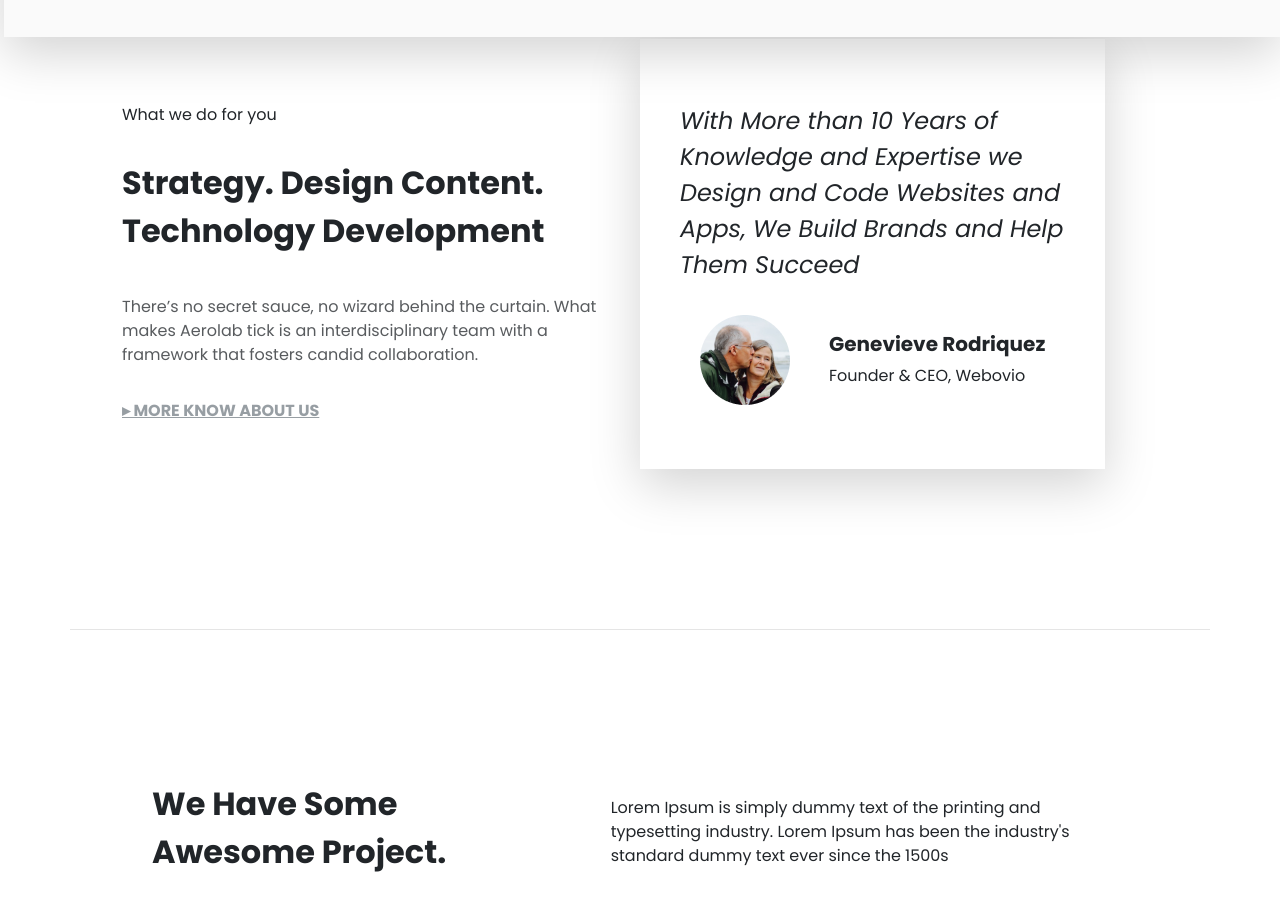
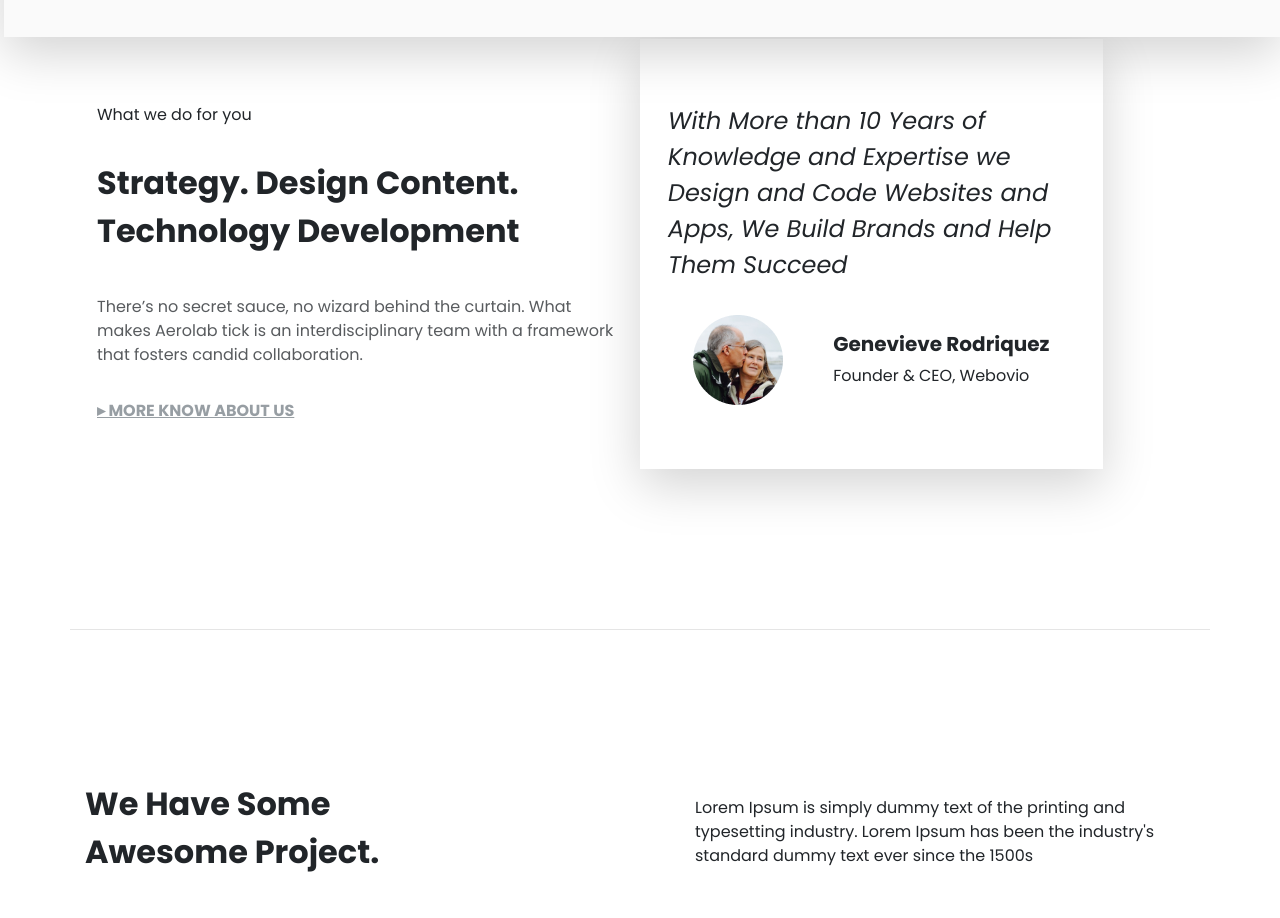
Before and after one commit to TatjanaBezkorovaina/Beetroot, a website: page index.html in a window 1280 px wide. Shown: the part 874-1792 px from the top of the page. Drawn offline with nearby package versions, Linux system fonts and the light colour scheme; some packages are replaced by stand-ins of ours.

Commit message:
fixed title in section Projects

```diff
--- a/index.html
+++ b/index.html
@@ -44,7 +44,7 @@
     <link rel="stylesheet" href="./main.css" />
   </head>
   <body>
-    <!-- header -->
+    <!-- Header -->
     <header class="c-header">
       <div class="c-header__wrapper">
         <!-- Navbar Bootstrap -->
@@ -80,9 +80,7 @@
                 ></button>
               </div>
               <div class="offcanvas-body">
-                <ul
-                  class="navbar-nav justify-content-end flex-grow-1 pe-3 fs-2"
-                >
+                <ul class="navbar-nav justify-content-end flex-grow-1 pe-3 fs-">
                   <li class="nav-item">
                     <a class="nav-link active" aria-current="page" href="#"
                       >Home</a
@@ -173,18 +171,20 @@
     </section>
     <!-- About founder -->
     <section class="c-founder container">
-      <div class="c-founder__wrapper row gx-5">
+      <div class="c-founder__wrapper row">
         <div class="c-founder__strategy mt-5 col-xs-12 col-md-6">
-          <div class="c-founder__strategy-subtitle p-3">What we do for you</div>
-          <h2 class="c-founder__strategy-title lh-base p-3">
+          <div class="c-founder__strategy-subtitle py-3">
+            What we do for you
+          </div>
+          <h2 class="c-founder__strategy-title lh-base py-3">
             <strong>Strategy. Design Content. Technology Development</strong>
           </h2>
-          <div class="c-founder__strategy-subtitle p-3 opacity-75">
+          <div class="c-founder__strategy-subtitle py-3 opacity-75">
             There’s no secret sauce, no wizard behind the curtain. What makes
             Aerolab tick is an interdisciplinary team with a framework that
             fosters candid collaboration.
           </div>
-          <div class="c-founder__strategy-link p-3">
+          <div class="c-founder__strategy-link py-3">
             <a
               href="#"
               class="link-secondary fw-bold text-uppercase"
--- a/scss/_global.scss
+++ b/scss/_global.scss
@@ -23,13 +23,10 @@ body {
 
 .row {
   margin: 0 auto;
-  // margin-right: 0px;
-  // margin-left: 0px;
 }
 
 .h-container {
   max-width: 1440px;
   margin: 0 auto;
-  // padding: 0 20px;
   width: 100%;
 }
--- a/scss/components/_banner.scss
+++ b/scss/components/_banner.scss
@@ -7,11 +7,9 @@
   padding-bottom: 100px;
   padding-top: 189px;
 
-  // &__wrapper {
-  // position: relative;
-  // max-width: 1110px;
-  // z-index: 3;
-  // }
+  &__wrapper {
+    max-width: 1110px;
+  }
 
   &__content {
     margin-bottom: 55px;
--- a/scss/components/_founder.scss
+++ b/scss/components/_founder.scss
@@ -2,6 +2,10 @@
   margin-top: 95px;
   padding-bottom: 160px;
   border-bottom: 1px solid rgba(0, 0, 0, 0.1);
+
+  &__wrapper {
+    max-width: 1110px;
+  }
 
   &__ceo {
     &-name {
--- a/scss/components/_projects.scss
+++ b/scss/components/_projects.scss
@@ -4,26 +4,26 @@
   &__row {
     margin-bottom: 110px;
     align-items: center;
-    // margin-left: 105px;
-    max-width: 976px;
+    max-width: 1110px;
     display: flex;
-    @media (max-width: 992px) {
-      display: block;
-      padding-left: 40px;
+    flex-wrap: wrap;
+    justify-content: space-between;
+    @media (max-width: 1145px) {
+      justify-content: space-around;
+    }
+    @media (max-width: 899px) {
+      text-align: center;
     }
   }
 
   &__title {
-    max-width: 515px;
+    max-width: 400px;
     width: 100%;
   }
 
   &__subtitle {
-    margin-left: 50px;
-    @media (max-width: 992px) {
-      margin-left: 0;
-      margin-right: 20px;
-    }
+    max-width: 500px;
+    width: 100%;
   }
 
   &__one {
```
Also changed, not shown: main.css.
